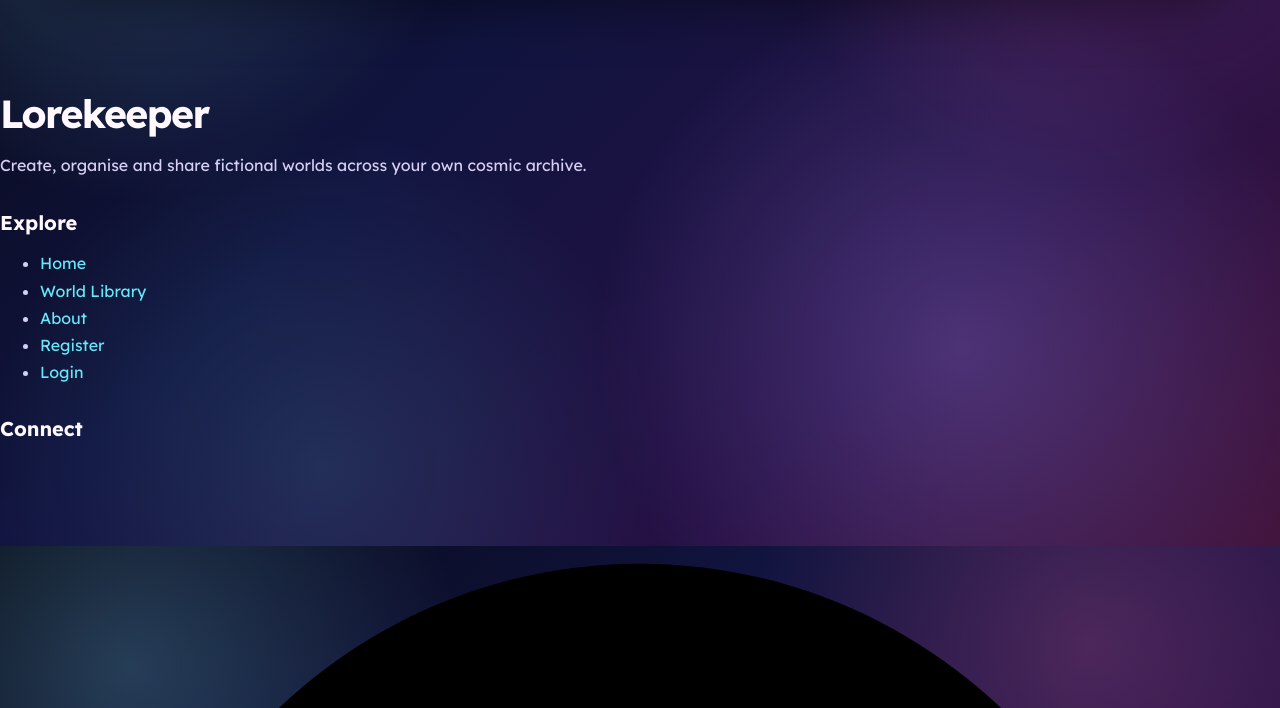
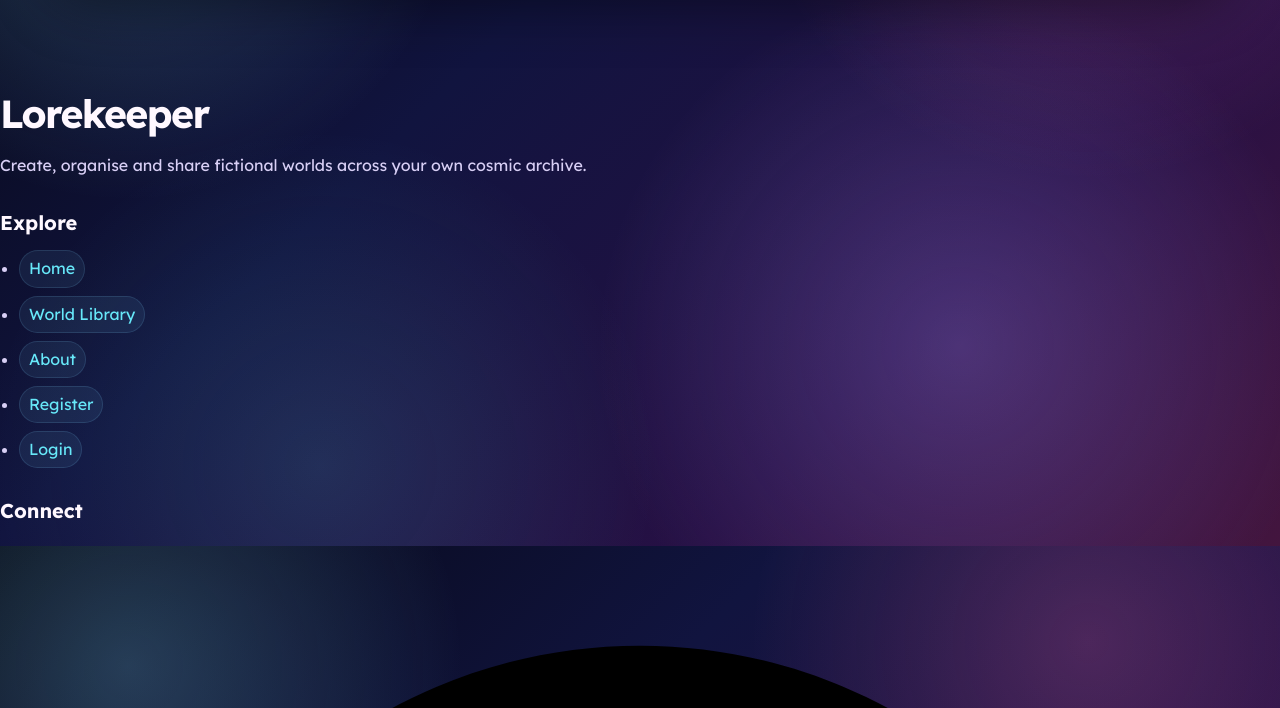
Before and after one commit to CtrlAltKismet/lorekeeper, a Django app: page /about/ in a window 1280 px wide. Shown: the part 1854-2562 px from the top of the page. Run offline with Django 5.2, Linux system fonts and the light colour scheme.

Commit message:
Styled detail pages and lists

```diff
--- a/worlds/static/worlds/css/style.css
+++ b/worlds/static/worlds/css/style.css
@@ -1075,3 +1075,25 @@ input[type="checkbox"] {
 }
 
 /* Detail Pages and Lists */
+
+.page-container > ul,
+.detail-panel ul,
+section ul {
+    padding-left: 1.2rem;
+}
+
+.detail-panel li,
+section li {
+    margin-bottom: 0.5rem;
+}
+
+section li a {
+    display: inline-flex;
+    align-items: center;
+    padding: 0.25rem 0.55rem;
+    border-radius: 999px;
+    background: rgba(125, 211, 252, 0.08);
+    border: 1px solid rgba(125, 211, 252, 0.14);
+}
+
+/* Empty States */
```
